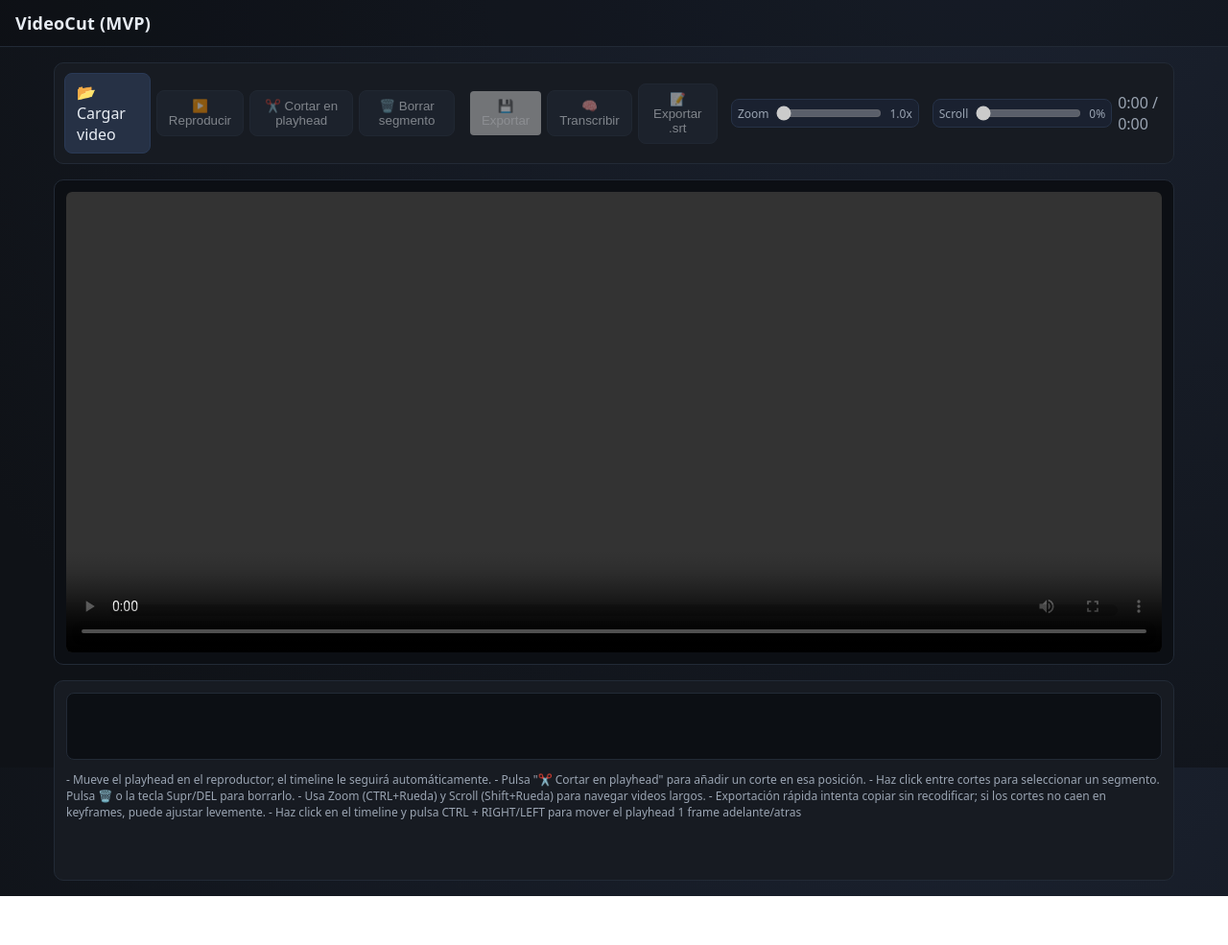
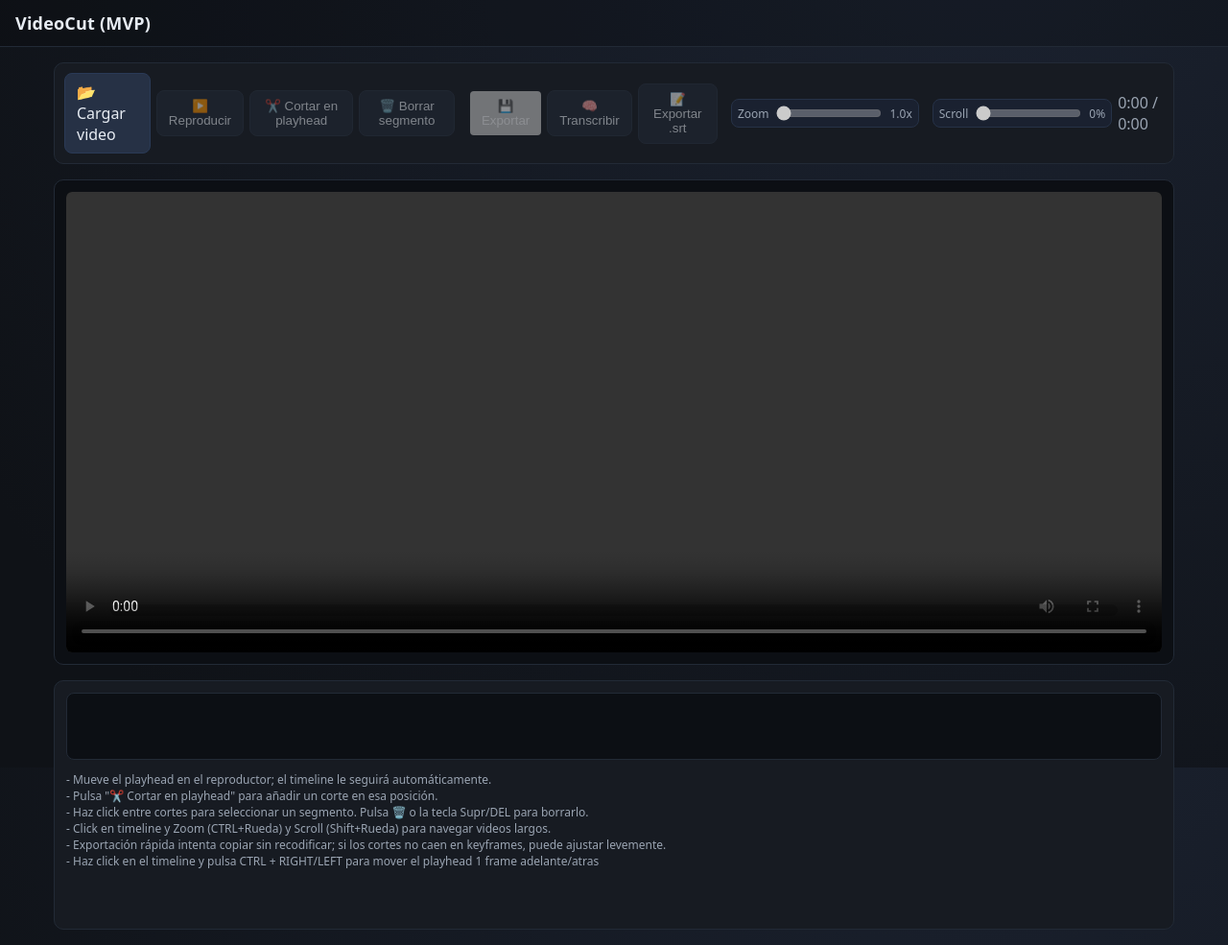
Before and after one commit to pableitor/videocut, a website: page index.html in a window 1280 px wide. Shown: the whole page at 96% size. Before the commit the page ends 934 px from the top, so only its background shows below. Drawn offline with Linux system fonts and the light colour scheme; a script that the page names is missing.

Commit message:
README.md edited

```diff
--- a/index.html
+++ b/index.html
@@ -53,12 +53,12 @@
       <canvas id="timelineCanvas" width="1200" height="70"></canvas>
       <div class="help">
         <p>
-          - Mueve el playhead en el reproductor; el timeline le seguirá automáticamente.
-          - Pulsa "✂️ Cortar en playhead" para añadir un corte en esa posición.
-          - Haz click entre cortes para seleccionar un segmento. Pulsa 🗑️ o la tecla Supr/DEL para borrarlo.
-          - Usa Zoom (CTRL+Rueda) y Scroll (Shift+Rueda) para navegar videos largos.
-          - Exportación rápida intenta copiar sin recodificar; si los cortes no caen en keyframes, puede ajustar levemente.
-          - Haz click en el timeline y pulsa CTRL + RIGHT/LEFT para mover el playhead 1 frame adelante/atras
+          - Mueve el playhead en el reproductor; el timeline le seguirá automáticamente.<br>
+          - Pulsa "✂️ Cortar en playhead" para añadir un corte en esa posición.<br>
+          - Haz click entre cortes para seleccionar un segmento. Pulsa 🗑️ o la tecla Supr/DEL para borrarlo.<br>
+          - Click en timeline y Zoom (CTRL+Rueda) y Scroll (Shift+Rueda) para navegar videos largos.<br>
+          - Exportación rápida intenta copiar sin recodificar; si los cortes no caen en keyframes, puede ajustar levemente.<br>
+          - Haz click en el timeline y pulsa CTRL + RIGHT/LEFT para mover el playhead 1 frame adelante/atras<br>
         </p>
         <div id="exportStatus" class="status-message"></div>
       </div>
```
